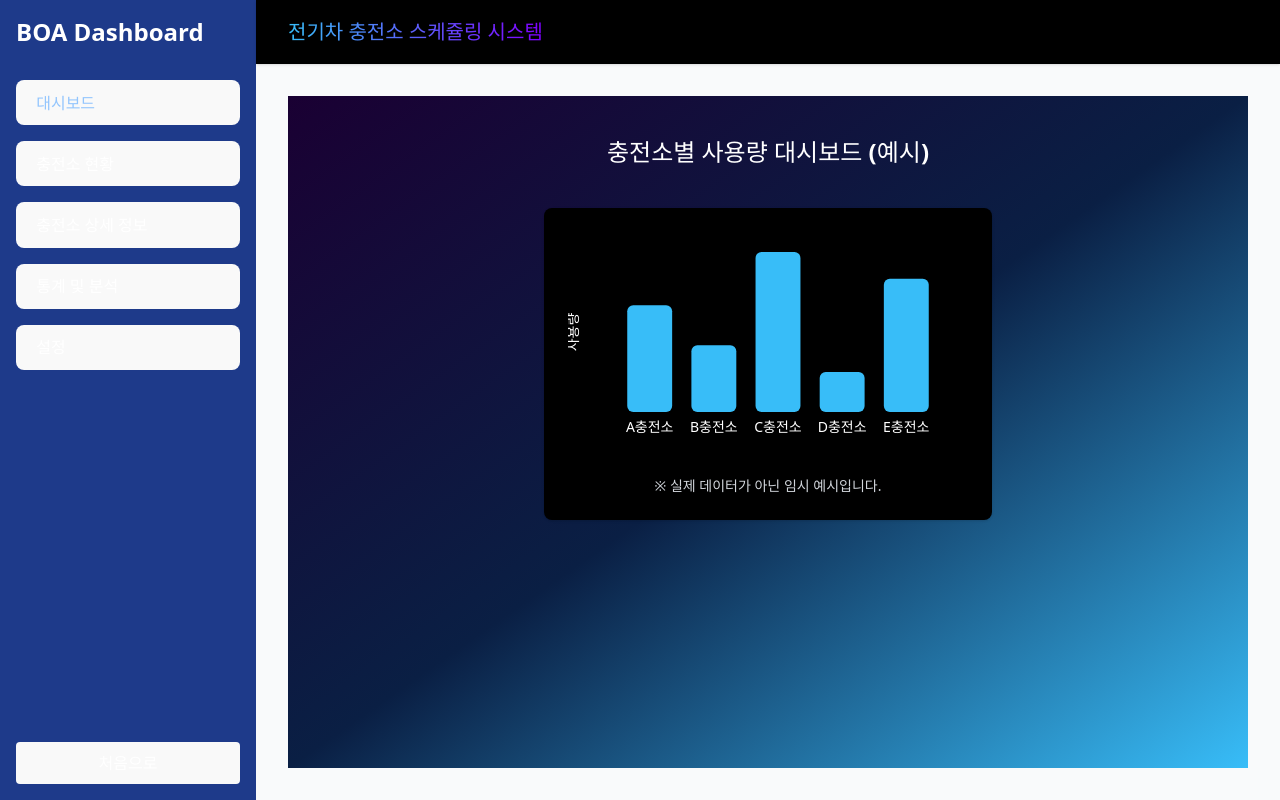
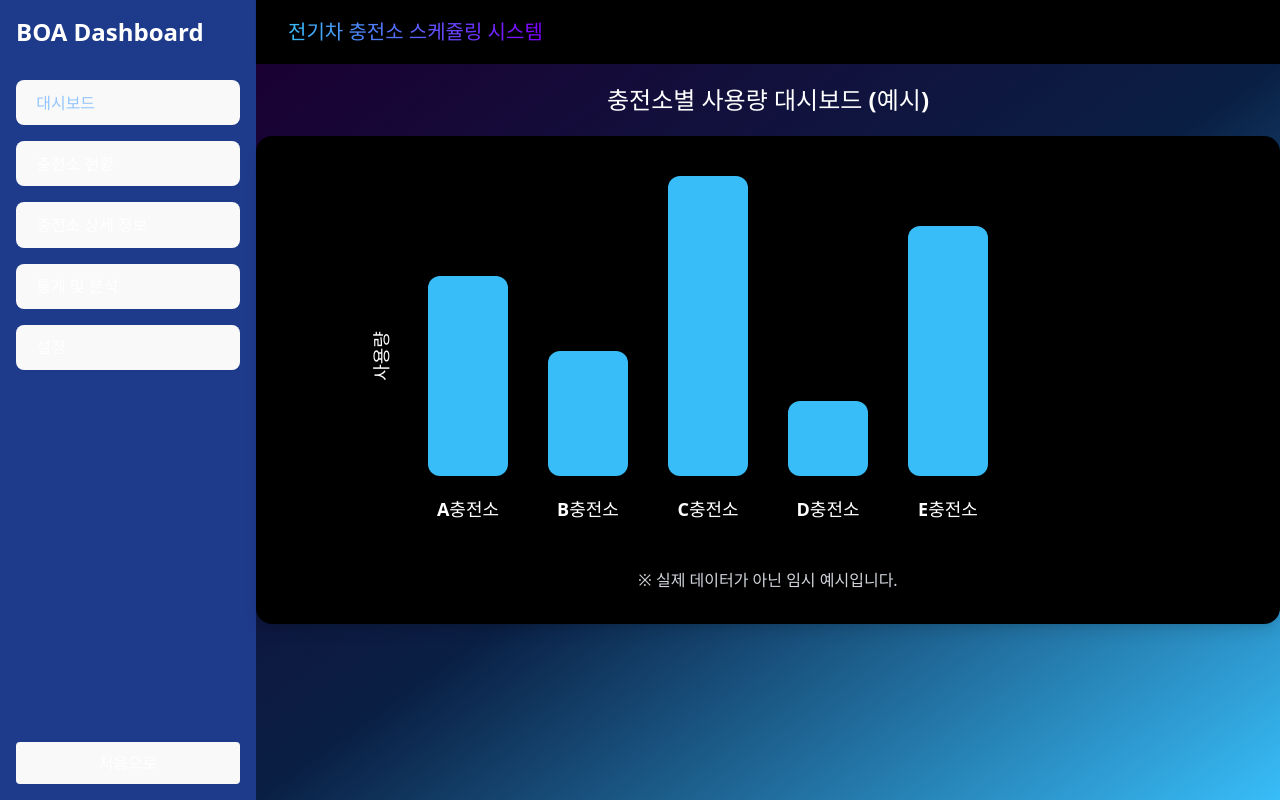
Before and after one commit to BOA-Capstone/BOA-front, a React (Vite) app: page / in a window 1280 px wide. Both pictures are taken after a click on the button "시작하기". Built offline with nearby package versions, Linux system fonts and the light colour scheme.

Commit message:
design: "대시보드 차트 영역 규격 수정"

```diff
--- a/src/layouts/MainLayout.tsx
+++ b/src/layouts/MainLayout.tsx
@@ -30,7 +30,7 @@ const MainLayout: React.FC<{ onGoHome?: () => void }> = ({ onGoHome }) => {
   }
 
   return (
-    <div className="flex h-screen w-screen bg-gray-50">
+    <div className="flex h-screen w-screen">
       {/* 사이드바 */}
       <Sidebar current={page} onNavigate={(page) => {
         if (page === 'home' && onGoHome) onGoHome();
@@ -43,7 +43,7 @@ const MainLayout: React.FC<{ onGoHome?: () => void }> = ({ onGoHome }) => {
           <div className="text-xl font-semibold bg-gradient-to-r from-[#38bdf8] to-[#7f00ff] bg-clip-text text-transparent">전기차 충전소 스케쥴링 시스템</div>
         </header>
         {/* 콘텐츠 */}
-        <main className="flex-1 p-8">{content}</main>
+        <main className="flex-1">{content}</main>
       </div>
     </div>
   );
--- a/src/pages/Dashboard.tsx
+++ b/src/pages/Dashboard.tsx
@@ -30,16 +30,17 @@ const Dashboard: React.FC = () => {
     range: [yMax, 0],
   });
   return (
-    <div className="w-full h-full bg-gradient-to-br from-[#1a0033] via-[#0a1f44] to-[#38bdf8] flex flex-col items-center py-10">
-      <h2 className="text-2xl font-bold mb-10 text-white">충전소별 사용량 대시보드 (예시)</h2>
-      <div className="bg-black rounded-lg shadow p-6 flex flex-col items-center">
-        <svg width={width} height={height}>
-          <Group top={margin.top} left={margin.left}>
+    <div className="w-full h-full bg-gradient-to-br from-[#1a0033] via-[#0a1f44] to-[#38bdf8] flex flex-col items-center">
+      <h2 className="text-2xl font-bold my-5 text-white">충전소별 사용량 대시보드 (예시)</h2>
+      <div className="bg-black rounded-2xl shadow-lg flex flex-col items-center w-full max-w-5xl mx-auto">
+        <svg width={800} height={400}>
+          <Group top={40} left={60}>
             {data.map((d, i) => {
-              const barWidth = xScale.bandwidth();
-              const barHeight = yMax - yScale(d.value);
-              const x = xScale(d.name);
-              const y = yScale(d.value);
+              // 새로운 스케일 계산 (확장된 width/height 기준)
+              const barWidth = 80;
+              const barHeight = d.value * 5;
+              const x = i * 120;
+              const y = 300 - barHeight;
               return (
                 <Bar
                   key={`bar-${d.name}`}
@@ -48,33 +49,34 @@ const Dashboard: React.FC = () => {
                   width={barWidth}
                   height={barHeight}
                   fill="#38bdf8"
-                  rx={6}
+                  rx={12}
                 />
               );
             })}
             {/* X축 라벨 */}
             {data.map((d, i) => {
-              const x = xScale(d.name) ?? 0;
+              const x = i * 120 + 40;
               return (
                 <text
                   key={`label-${d.name}`}
-                  x={x + xScale.bandwidth() / 2}
-                  y={yMax + 20}
+                  x={x}
+                  y={340}
                   textAnchor="middle"
                   fill="#fff"
-                  fontSize={14}
+                  fontSize={18}
+                  fontWeight="bold"
                 >
                   {d.name}
                 </text>
               );
             })}
             {/* Y축 라벨 */}
-            <text x={-30} y={yMax / 2} fill="#fff" fontSize={14} textAnchor="middle" transform={`rotate(-90, -30, ${yMax / 2})`}>
+            <text x={-40} y={180} fill="#fff" fontSize={18} textAnchor="middle" transform="rotate(-90, -40, 180)">
               사용량
             </text>
           </Group>
         </svg>
-        <div className="mt-6 text-gray-300 text-sm">
+        <div className="my-8 text-gray-300 text-base">
           ※ 실제 데이터가 아닌 임시 예시입니다.
         </div>
       </div>
```
